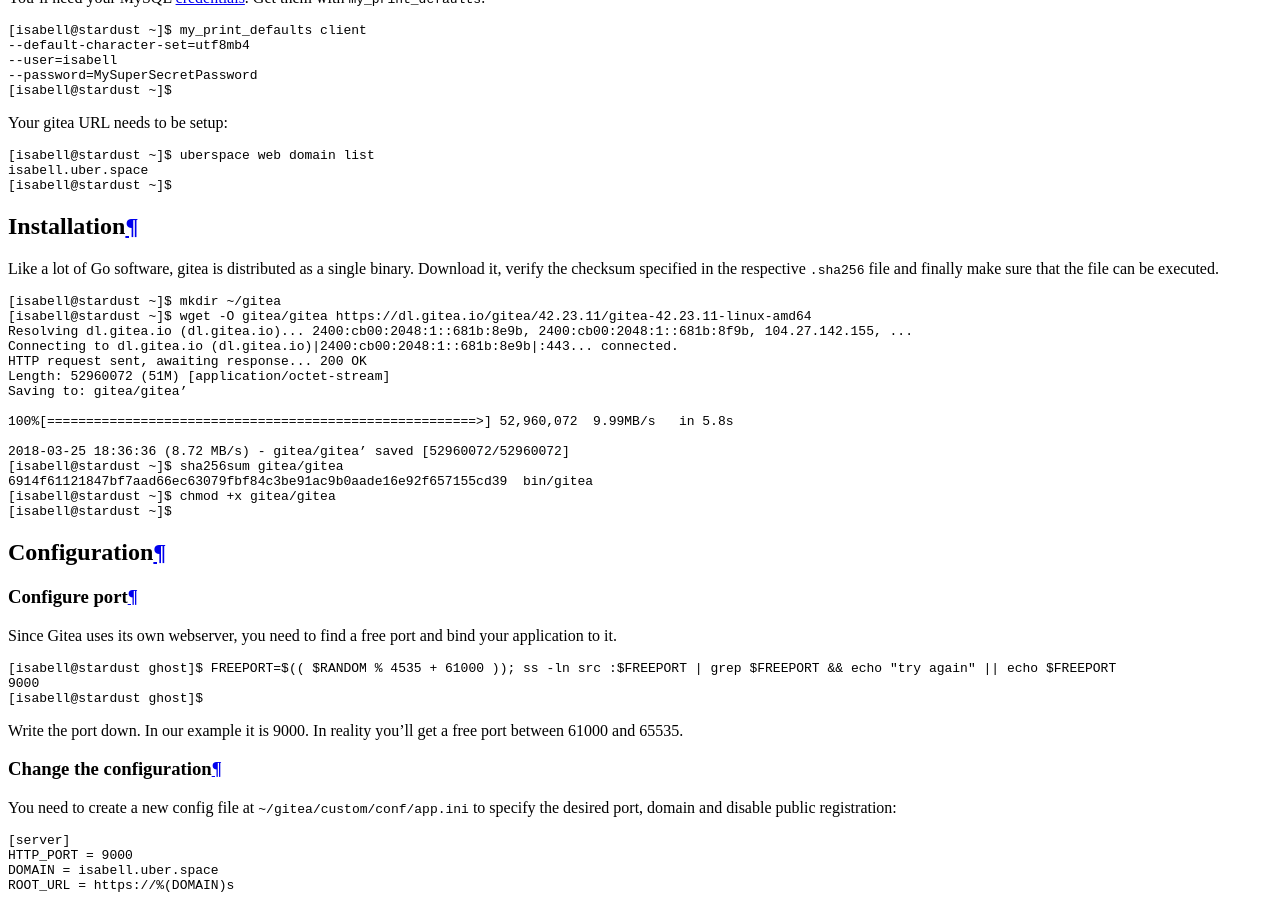
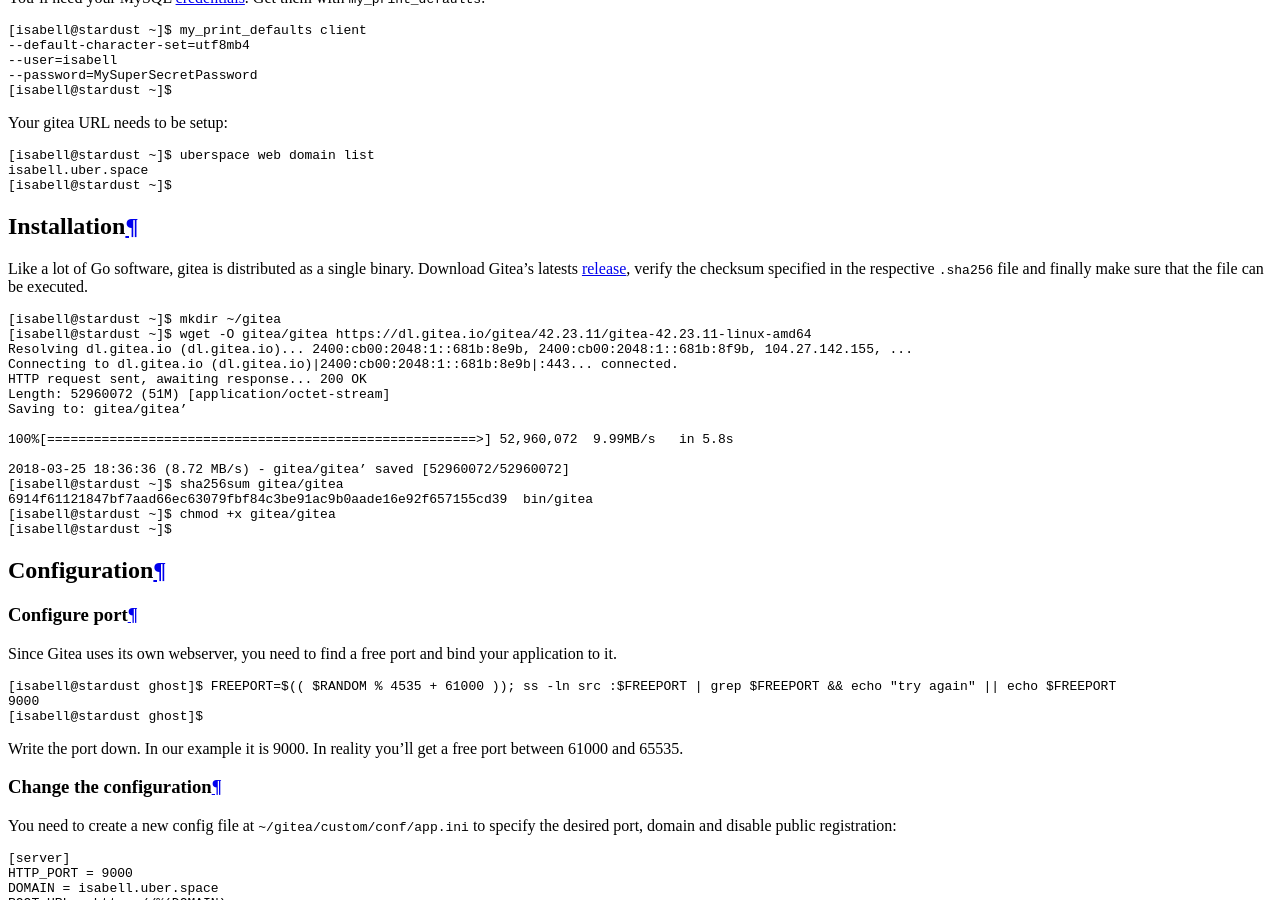
Before and after one commit to Uberspace/lab, a Sphinx documentation site: the page built from source/guide_gitea.rst, in a window 1280 px wide and 900 px high, scrolled down 1314 px. Built offline with Sphinx 7.4.7 and the Read the Docs theme 2.0.0, drawn with Linux system fonts in a browser that asks for light colours.

Commit message:
Update guide_gitea.rst
Added the gite latest releases link to the install step

```diff
--- a/source/guide_gitea.rst
+++ b/source/guide_gitea.rst
@@ -33,7 +33,7 @@
 Installation
 ============
 
-Like a lot of Go software, gitea is distributed as a single binary. Download it,
+Like a lot of Go software, gitea is distributed as a single binary. Download Gitea's latests `release <https://github.com/go-gitea/gitea/releases/latest>`_,
 verify the checksum specified in the respective ``.sha256`` file and finally
 make sure that the file can be executed.
 
```
